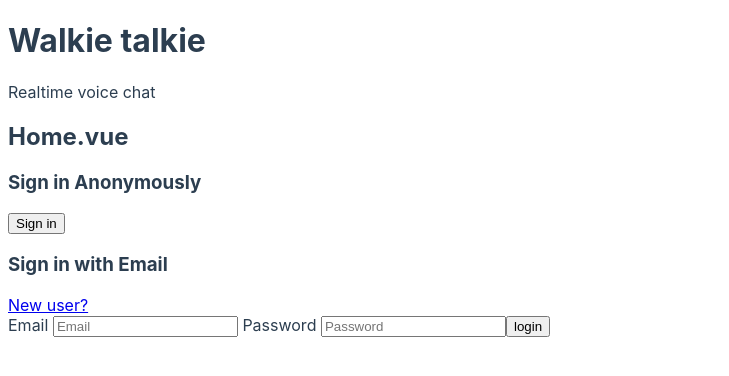
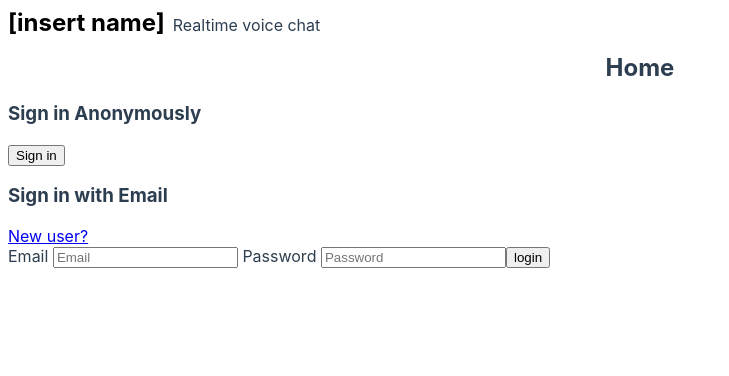
Before and after one commit to CecilieMariendal/vue-chat, a Vue app: page / in a window 1280 px wide. Shown: the top 376 px of the page, without its empty margins (0-729 px from the left). Built offline with nearby package versions, Linux system fonts and the light colour scheme; no server answers; what vuefire would draw is missing.

Commit message:
Styles and text updates

```diff
--- a/src/App.vue
+++ b/src/App.vue
@@ -1,7 +1,9 @@
 <template>
   <div id="app">
     <header>
-      <h1>Walkie talkie</h1>
+      <h1>
+        <router-link to="/">[insert name]</router-link>
+      </h1>
       <p>Realtime voice chat</p>
     </header>
 
@@ -20,10 +22,35 @@ export default class App extends Vue {}
 </script>
 
 <style lang="scss">
+body {
+  margin: 0;
+}
+
 #app {
   font-family: -apple-system, BlinkMacSystemFont, "Segoe UI", Roboto, Helvetica, Arial, sans-serif, "Apple Color Emoji", "Segoe UI Emoji", "Segoe UI Symbol";
   -webkit-font-smoothing: antialiased;
   -moz-osx-font-smoothing: grayscale;
   color: #2c3e50;
+
+  > header {
+    display: flex;
+    align-items: baseline;
+    flex-wrap: wrap;
+    padding: 8px;
+
+    h1 {
+      margin: 0rem;
+      font-size: 1.5rem;
+
+      a {
+        color: black;
+        text-decoration: none;
+      }
+    }
+
+    p {
+      margin: 0 0 0 0.5rem;
+    }
+  }
 }
 </style>
--- a/src/pages/ChatRoom.vue
+++ b/src/pages/ChatRoom.vue
@@ -1,7 +1,6 @@
 <template>
     <main>
-        <h3>Welcome to ChatRoom.vue {{chatId}}</h3>
-
+        <h3>ChatRoom: {{chatId}}</h3>
         <User>
             <template #user="{user}">
                 <div v-if="user">
@@ -22,7 +21,6 @@
                 <Login v-else />
             </template>
         </User>
-        <router-link to="/">Back</router-link>
     </main>
 </template>
 
@@ -74,3 +72,29 @@ export default {
     }
 }
 </script>
+
+<style lang="scss" scoped>
+main {
+    max-width: 500px;
+    margin: auto;
+
+    h3 {
+        text-align: center;
+    }
+
+    ul {
+        display: flex;
+        flex-direction: column;
+        list-style: none;
+        padding: 0;
+    }
+
+    form {
+        display: flex;
+
+        input {
+            flex: 1;
+        }
+    }
+}
+</style>
--- a/src/pages/Home.vue
+++ b/src/pages/Home.vue
@@ -1,7 +1,6 @@
 <template>
-    <div>
-        <h2>Home.vue</h2>
-
+    <main>
+        <h2>Home</h2>
         <User>
             <template #user="{user}">
                 <div v-if="user">
@@ -12,7 +11,7 @@
                 <Login v-else />
             </template>
         </User>
-    </div>
+    </main>
 </template>
 
 <script>
@@ -30,3 +29,14 @@ export default {
     }
 }
 </script>
+
+<style lang="scss" scoped>
+main {
+    padding: 8px;
+
+    h2 {
+        margin-top: 0;
+        text-align: center;
+    }
+}
+</style>
```
